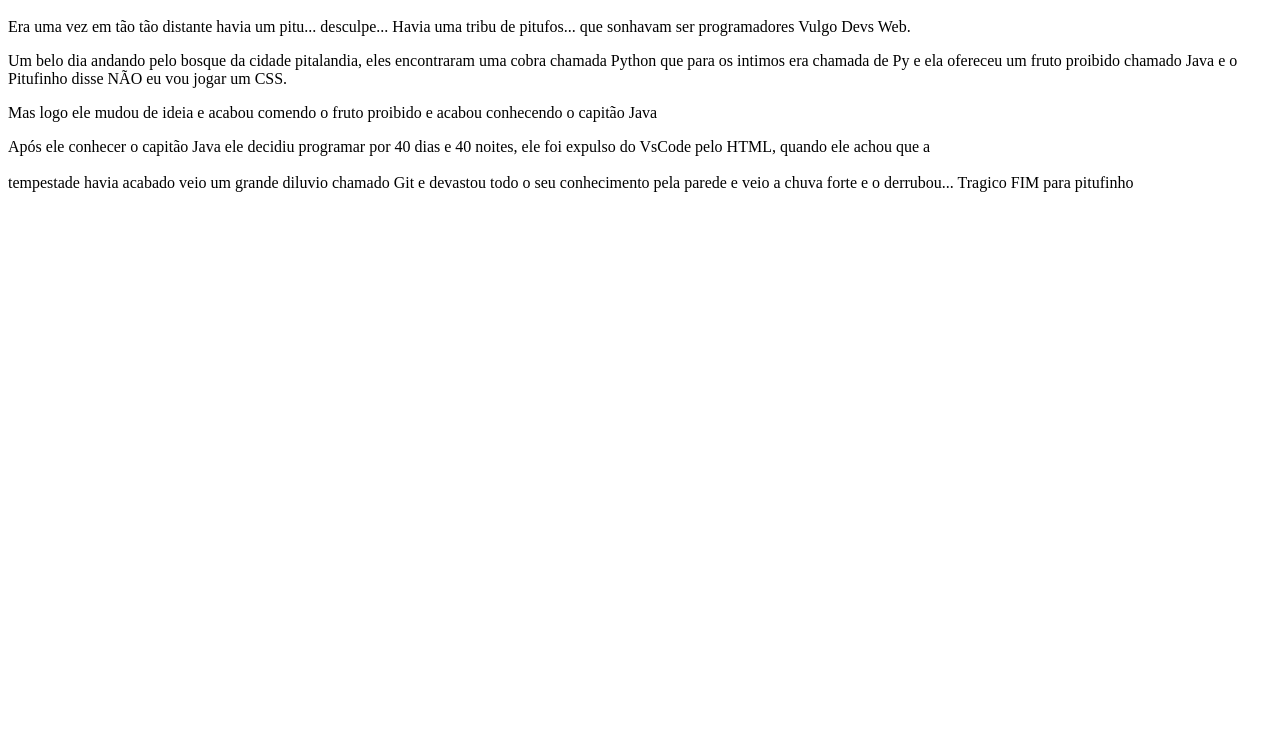
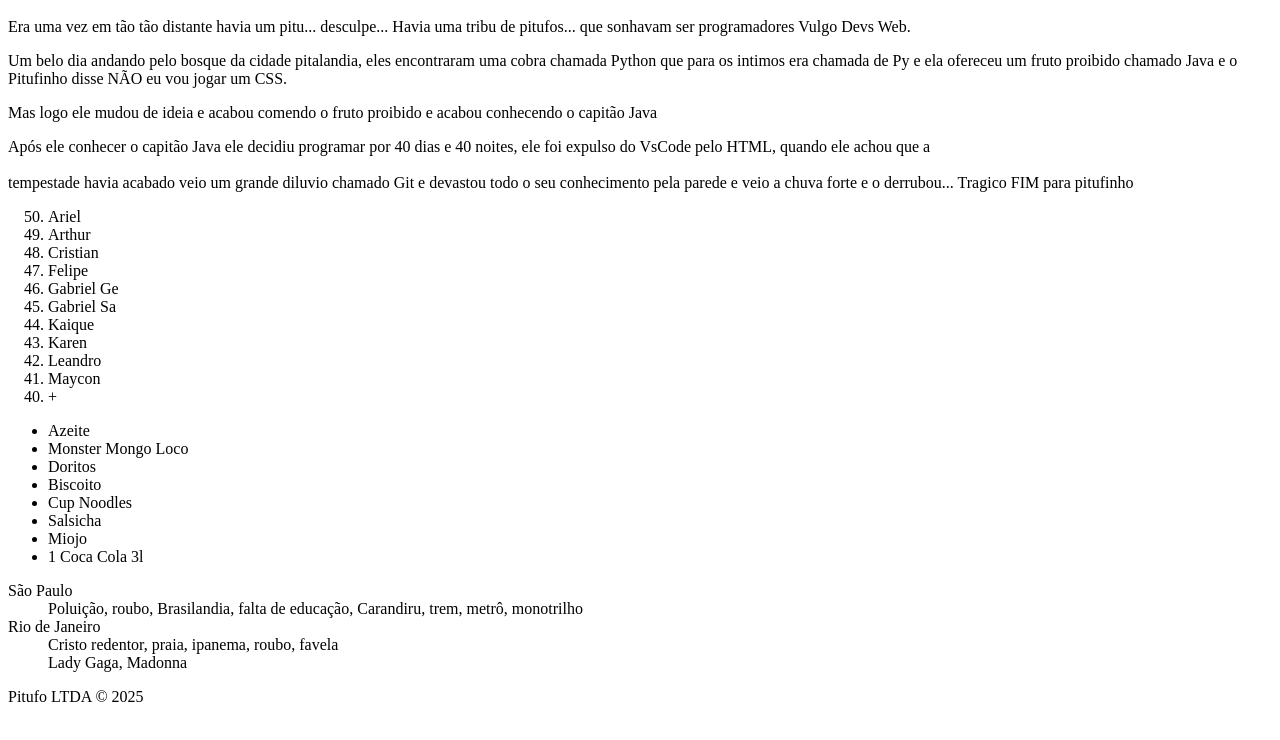
Before and after one commit to matheusvins/DEV_WEBIOS_2025_01, a plain HTML site: page HTML/01-Introducaohtml/index.html in a window 1280 px wide. Shown: the part 48-788 px from the top of the page. Drawn offline with Linux system fonts and the light colour scheme.

Commit message:
DEV_WEBIOS_2025_01

```diff
--- a/HTML/01-Introducaohtml/index.html
+++ b/HTML/01-Introducaohtml/index.html
@@ -16,6 +16,44 @@
     <p>Mas logo ele mudou de ideia e acabou comendo o fruto proibido e acabou conhecendo o capitão Java</p>
 
     <p>Após ele conhecer o capitão Java ele decidiu programar por 40 dias e 40 noites, ele foi expulso do VsCode pelo HTML, quando ele achou que a <br><br> tempestade havia acabado veio um grande diluvio chamado Git e devastou todo o seu conhecimento pela parede e veio a chuva forte e o derrubou... Tragico FIM para pitufinho</p>
+
+    <ol start="50" reversed>
+        <li>Ariel</li>
+        <li>Arthur</li>
+        <li>Cristian</li>
+        <li>Felipe</li>
+        <li>Gabriel Ge</li>
+        <li>Gabriel Sa</li>
+        <li>Kaique</li>
+        <li>Karen</li>
+        <li>Leandro</li>
+        <li>Maycon</li>
+        <li>+</li>
+    </ol>
+
+    <!-- Lista não ordenada -->
+    <ul type="disc">
+        <li>Azeite</li>
+        <li>Monster Mongo Loco</li>
+        <li>Doritos</li>
+        <li>Biscoito</li>
+        <li>Cup Noodles</li>
+        <li>Salsicha</li>
+        <li>Miojo</li>
+        <li>1 Coca Cola 3l</li>
+    </ul>
+
+    <!-- Lista de descrição -->
+    <dl>
+        <dt>São Paulo</dt>
+        <dd>Poluição, roubo, Brasilandia, falta de educação, Carandiru, trem, metrô, monotrilho</dd>
+
+        <dt>Rio de Janeiro</dt>
+        <dd>Cristo redentor, praia, ipanema, roubo, favela</dd>
+        <dd>Lady Gaga, Madonna</dd>
+    </dl>
+
+    <p>Pitufo LTDA &copy; 2025</p>
 <!-- Aqui jas um comentario-->
     <!-- <h1>Titulo 1</h1>
     <h2>Titulo 2</h2>
```
Also changed, not shown: HTML/HTML03-ExercicioCasa/index.html (added), JS/teste.txt (added).
